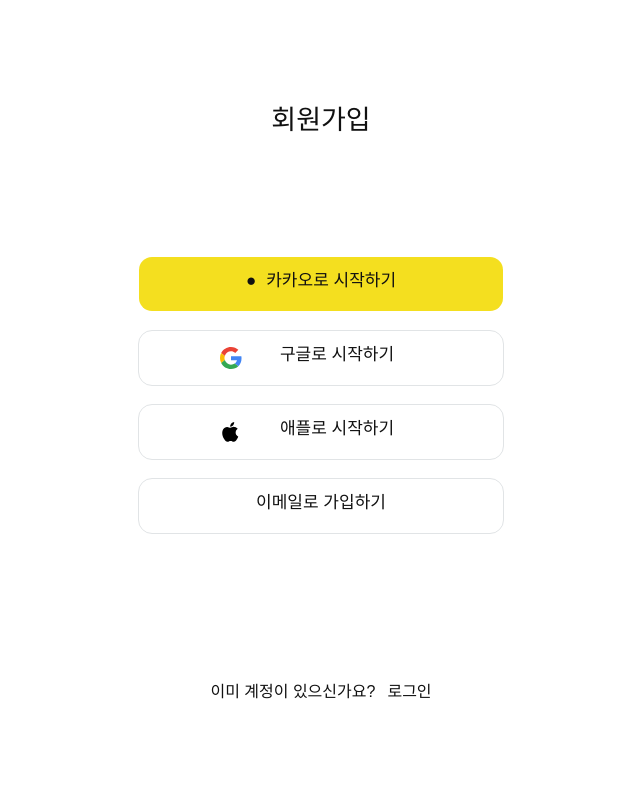
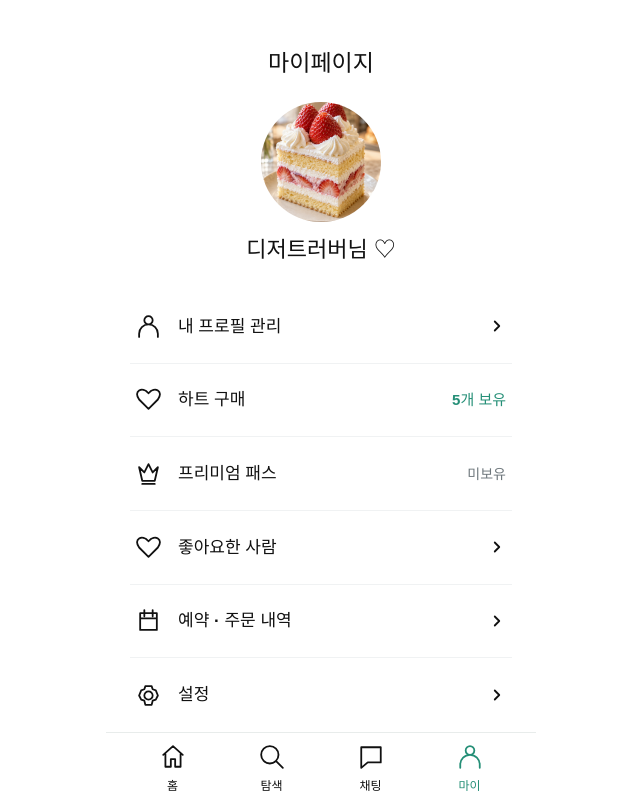
Before and after one commit to Desserting/Desserting-web, a React (Vite) app: page /my in a window 1280 px wide. Before the commit this address led to /signup. Shown: the whole page, without its empty margins (319-959 px from the left). Built offline with nearby package versions, Linux system fonts and the light colour scheme.

Commit message:
feat: 마이페이지 및 프로필 수정 구현
마이 탭과 메뉴를 연결하고 화면 높이에 맞춰 스크롤과 설정 아래 여백을 제거한다.

```diff
--- a/src/App.tsx
+++ b/src/App.tsx
@@ -2,6 +2,7 @@ import { useCallback, useState } from 'react';
 import { Navigate, Route, Routes } from 'react-router-dom';
 import SplashScreen from '@/components/SplashScreen';
 import HomePage from '@/pages/home/HomePage';
+import MyPage from '@/pages/my/MyPage';
 import MatchingCardsPage from '@/pages/matching/MatchingCardsPage';
 import MatchingSettingsPage from '@/pages/matching/MatchingSettingsPage';
 import InterestsPage from '@/pages/signup/InterestsPage';
@@ -16,6 +17,8 @@ export default function App() {
     <>
       <Routes>
         <Route path="/home" element={<HomePage />} />
+        <Route path="/my" element={<MyPage />} />
+        <Route path="/my/profile" element={<ProfilePage mode="edit" />} />
         <Route path="/signup" element={<SignupPage />} />
         <Route path="/signup/interests" element={<InterestsPage />} />
         <Route path="/signup/profile" element={<ProfilePage />} />
--- a/src/components/BottomNav.tsx
+++ b/src/components/BottomNav.tsx
@@ -3,6 +3,10 @@ import chat from '@/assets/home/tab-chat.svg';
 import home from '@/assets/home/tab-home.svg';
 import my from '@/assets/home/tab-my.svg';
 import search from '@/assets/home/tab-search.svg';
+import myActive from '@/assets/my/my-active.svg';
+import myHome from '@/assets/my/home.svg';
+import mySearch from '@/assets/my/search.svg';
+import myChat from '@/assets/my/chat.svg';
 import { cn } from '@/lib/utils';
 
 const TABS = [
@@ -12,7 +16,17 @@ const TABS = [
   { to: '/my', label: '마이', icon: my },
 ];
 
-export default function BottomNav() {
+export default function BottomNav({
+  variant = 'default',
+}: {
+  variant?: 'default' | 'my';
+}) {
+  const myIcons: Record<string, string> = {
+    '/home': myHome,
+    '/explore': mySearch,
+    '/chat': myChat,
+    '/my': myActive,
+  };
   return (
     <nav
       aria-label="메인 메뉴"
@@ -27,10 +41,15 @@ export default function BottomNav() {
                 cn(
                   'text-ink flex flex-col items-center gap-1 text-xs',
                   isActive && 'font-bold',
+                  isActive && variant === 'my' && 'text-mint-deep',
                 )
               }
             >
-              <img src={icon} alt="" className="size-[26px]" />
+              <img
+                src={variant === 'my' ? myIcons[to] : icon}
+                alt=""
+                className="size-[26px]"
+              />
               <span className="h-6 leading-6">{label}</span>
             </NavLink>
           </li>
--- a/src/index.css
+++ b/src/index.css
@@ -88,8 +88,35 @@
   box-sizing: border-box;
 }
 
+.my-page-content {
+  padding-top: clamp(12px, 6dvh, 50px);
+}
+
+.my-page-profile {
+  margin-top: clamp(8px, 3dvh, 26px);
+}
+
+.my-page-avatar {
+  width: clamp(56px, 15dvh, 126px);
+  height: clamp(56px, 15dvh, 126px);
+}
+
+.my-page-menu {
+  margin-top: clamp(8px, 3dvh, 30px);
+}
+
+.my-page > nav {
+  position: static;
+  flex-shrink: 0;
+  height: calc(68px + env(safe-area-inset-bottom, 0px));
+  padding-bottom: env(safe-area-inset-bottom, 0px);
+}
+
 @theme {
   --color-mint: #8ce2d0;
+  --color-mint-deep: #258f77;
+  --color-my-divider: #f0f2f3;
+  --color-my-muted: #6e777c;
   --color-mint-50: #f3fcf9;
   --color-mint-100: #e8f9f4;
   --color-ink: #111111;
--- /dev/null
+++ b/src/pages/my/MyPage.tsx
@@ -0,0 +1,137 @@
+import { useEffect, useState } from 'react';
+import { Link } from 'react-router-dom';
+import avatar from '@/assets/my/avatar.png';
+import calendar from '@/assets/my/calendar.svg';
+import chevron from '@/assets/my/chevron.svg';
+import heart from '@/assets/my/heart.svg';
+import premium from '@/assets/my/premium.svg';
+import profileIcon from '@/assets/my/profile.svg';
+import settings from '@/assets/my/settings.svg';
+import BottomNav from '@/components/BottomNav';
+import { Button } from '@/components/ui/button';
+import {
+  Dialog,
+  DialogClose,
+  DialogContent,
+  DialogDescription,
+  DialogTitle,
+} from '@/components/ui/dialog';
+import { useSignupStore } from '@/stores/signupStore';
+
+const MENUS = [
+  { label: '내 프로필 관리', icon: profileIcon, to: '/my/profile' },
+  { label: '하트 구매', icon: heart, detail: '5개 보유', accent: true },
+  { label: '프리미엄 패스', icon: premium, detail: '미보유' },
+  { label: '좋아요한 사람', icon: heart },
+  { label: '예약 · 주문 내역', icon: calendar },
+  { label: '설정', icon: settings },
+];
+
+// Balance and membership use the design's preview values until account API integration.
+function ProfileAvatar({ file }: { file: File | null | undefined }) {
+  const [url] = useState(() => (file ? URL.createObjectURL(file) : avatar));
+  useEffect(
+    () => () => {
+      if (file) URL.revokeObjectURL(url);
+    },
+    [file, url],
+  );
+  return (
+    <img
+      src={url}
+      alt="내 프로필 사진"
+      className="my-page-avatar rounded-full object-cover"
+    />
+  );
+}
+
+export default function MyPage() {
+  const profile = useSignupStore((state) => state.profile);
+  const [selectedMenu, setSelectedMenu] = useState<string | null>(null);
+
+  return (
+    <div className="my-page flex h-dvh min-h-0 flex-col overflow-hidden bg-white">
+      <main className="my-page-content text-ink grid min-h-0 flex-1 grid-rows-[auto_auto_minmax(0,1fr)] px-6">
+        <h1 className="text-center text-[23px] leading-[30px] font-bold">
+          마이페이지
+        </h1>
+        <section
+          aria-label="내 프로필"
+          className="my-page-profile flex min-h-0 flex-col items-center"
+        >
+          <ProfileAvatar file={profile?.avatar} />
+          <h2 className="mt-3 max-w-full truncate text-center text-[22px] leading-8 font-bold">
+            {profile?.nickname || '디저트러버'}님 ♡
+          </h2>
+        </section>
+        <ul
+          aria-label="마이페이지 메뉴"
+          className="my-page-menu grid min-h-0 grid-rows-6"
+        >
+          {MENUS.map((menu) => {
+            const content = (
+              <>
+                <img src={menu.icon} alt="" className="shrink-0" />
+                <span className="flex-1 text-[17px] font-bold">
+                  {menu.label}
+                </span>
+                {menu.detail ? (
+                  <span
+                    className={
+                      menu.accent
+                        ? 'text-mint-deep text-[15px] font-bold'
+                        : 'text-my-muted text-sm'
+                    }
+                  >
+                    {menu.detail}
+                  </span>
+                ) : (
+                  <img src={chevron} alt="" className="shrink-0" />
+                )}
+              </>
+            );
+            const className =
+              'border-my-divider flex h-full min-h-0 w-full cursor-pointer items-center gap-[17px] border-b px-[6px] text-left transition-colors hover:bg-mint-50 focus-visible:outline-2 focus-visible:outline-mint-deep focus-visible:-outline-offset-2';
+            return (
+              <li
+                key={menu.label}
+                className="min-h-0 last:[&>button]:border-b-0"
+              >
+                {menu.to ? (
+                  <Link to={menu.to} className={className}>
+                    {content}
+                  </Link>
+                ) : (
+                  <button
+                    type="button"
+                    className={className}
+                    onClick={() => setSelectedMenu(menu.label)}
+                  >
+                    {content}
+                  </button>
+                )}
+              </li>
+            );
+          })}
+        </ul>
+      </main>
+      <BottomNav variant="my" />
+      <Dialog
+        open={selectedMenu !== null}
+        onOpenChange={(open) => {
+          if (!open) setSelectedMenu(null);
+        }}
+      >
+        <DialogContent className="max-w-[345px]">
+          <DialogTitle>{selectedMenu}</DialogTitle>
+          <DialogDescription>
+            아직 준비 중인 기능이에요. 조금만 기다려 주세요.
+          </DialogDescription>
+          <DialogClose asChild>
+            <Button variant="brand">확인</Button>
+          </DialogClose>
+        </DialogContent>
+      </Dialog>
+    </div>
+  );
+}
--- a/src/pages/signup/ProfilePage.tsx
+++ b/src/pages/signup/ProfilePage.tsx
@@ -5,6 +5,7 @@ import { useForm } from 'react-hook-form';
 import { useNavigate } from 'react-router-dom';
 import { z } from 'zod';
 import avatarCake from '@/assets/signup/avatar-cake.svg';
+import myAvatar from '@/assets/my/avatar.png';
 import BackButton from '@/components/BackButton';
 import { Button } from '@/components/ui/button';
 import { Input } from '@/components/ui/input';
@@ -19,12 +20,21 @@ const profileSchema = z.object({
 
 type ProfileForm = z.infer<typeof profileSchema>;
 
-export default function ProfilePage() {
+export default function ProfilePage({
+  mode = 'signup',
+}: {
+  mode?: 'signup' | 'edit';
+}) {
+  const isEditing = mode === 'edit';
   const navigate = useNavigate();
+  const profile = useSignupStore((state) => state.profile);
   const setProfile = useSignupStore((state) => state.setProfile);
   const fileInputRef = useRef<HTMLInputElement>(null);
   const [avatar, setAvatar] = useState<{ file: File; url: string } | null>(
-    null,
+    () =>
+      isEditing && profile?.avatar
+        ? { file: profile.avatar, url: URL.createObjectURL(profile.avatar) }
+        : null,
   );
   const {
     register,
@@ -32,7 +42,10 @@ export default function ProfilePage() {
     formState: { errors, isValid },
   } = useForm<ProfileForm>({
     resolver: zodResolver(profileSchema),
-    defaultValues: { nickname: '', bio: '' },
+    defaultValues: {
+      nickname: isEditing ? (profile?.nickname ?? '디저트러버') : '',
+      bio: isEditing ? (profile?.bio ?? '') : '',
+    },
     mode: 'onChange',
   });
 
@@ -45,14 +58,14 @@ export default function ProfilePage() {
 
   const onSubmit = (values: ProfileForm) => {
     setProfile({ ...values, avatar: avatar?.file ?? null });
-    navigate('/home');
+    navigate(isEditing ? '/my' : '/home');
   };
 
   return (
     <main className="text-ink relative flex flex-1 flex-col bg-white px-8 pt-[55px]">
-      <BackButton to="/signup/interests" />
+      <BackButton to={isEditing ? '/my' : '/signup/interests'} />
       <h1 className="text-center text-[25px] leading-[30px] font-bold">
-        프로필을 완성해요
+        {isEditing ? '내 프로필 관리' : '프로필을 완성해요'}
       </h1>
       <div className="relative mt-[66px] size-[176px] self-center">
         <div className="bg-cream size-full overflow-hidden rounded-full">
@@ -60,6 +73,12 @@ export default function ProfilePage() {
             <img
               src={avatar.url}
               alt="프로필 사진"
+              className="size-full object-cover"
+            />
+          ) : isEditing ? (
+            <img
+              src={myAvatar}
+              alt="기본 프로필 사진"
               className="size-full object-cover"
             />
           ) : (
@@ -120,7 +139,7 @@ export default function ProfilePage() {
           disabled={!isValid}
           className="mt-auto mb-10"
         >
-          완료
+          {isEditing ? '저장' : '완료'}
         </Button>
       </form>
     </main>
```
